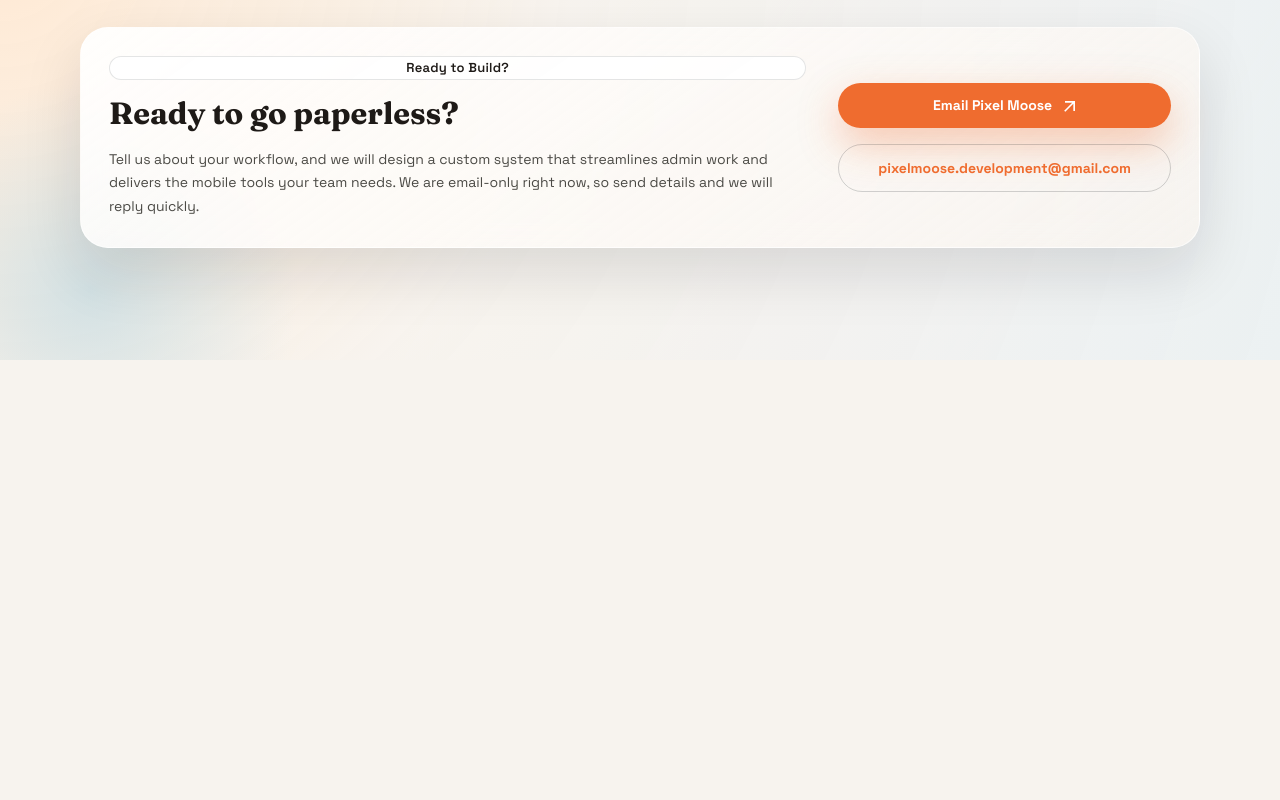
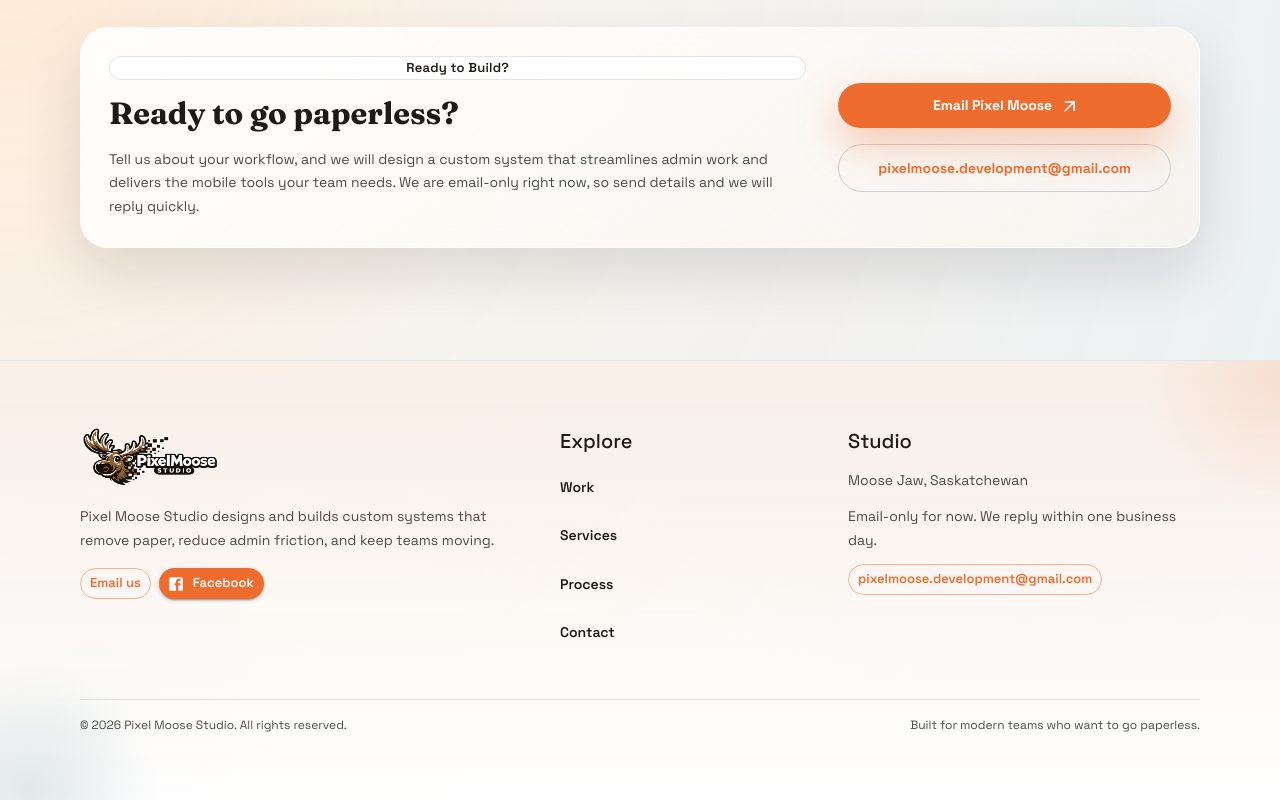
Before and after one commit to Amrutha-A-J/PixelMoose, a React (Vite) app in the folder pixelmoose/: page / in a window 1280 px wide. Shown: the part 5659-6459 px from the top of the page. Before the commit the page ends 6019 px from the top, so only its background shows below. Built offline with nearby package versions, Linux system fonts and the light colour scheme.

Commit message:
footer added

```diff
--- a/pixelmoose/src/App.tsx
+++ b/pixelmoose/src/App.tsx
@@ -29,6 +29,7 @@
 import ChevronLeftIcon from '@mui/icons-material/ChevronLeft'
 import ChevronRightIcon from '@mui/icons-material/ChevronRight'
 import CloseIcon from '@mui/icons-material/Close'
+import FacebookIcon from '@mui/icons-material/Facebook'
 import HandshakeIcon from '@mui/icons-material/Handshake'
 import LayersIcon from '@mui/icons-material/Layers'
 import MenuIcon from '@mui/icons-material/Menu'
@@ -1319,6 +1320,134 @@
             </GlassCard>
           </PageContainer>
         </Section>
+        <Box
+          component="footer"
+          sx={{
+            position: 'relative',
+            overflow: 'hidden',
+            borderTop: '1px solid rgba(15, 76, 92, 0.12)',
+            background:
+              'linear-gradient(180deg, rgba(248,238,230,0.9) 0%, rgba(255,255,255,0.96) 100%)',
+          }}
+        >
+          <Box
+            sx={{
+              position: 'absolute',
+              top: -120,
+              right: -140,
+              width: 280,
+              height: 280,
+              borderRadius: '50%',
+              background: 'radial-gradient(circle, rgba(239,108,47,0.2), transparent 70%)',
+              opacity: 0.6,
+              pointerEvents: 'none',
+            }}
+          />
+          <Box
+            sx={{
+              position: 'absolute',
+              bottom: -120,
+              left: -100,
+              width: 260,
+              height: 260,
+              borderRadius: '50%',
+              background: 'radial-gradient(circle, rgba(15,76,92,0.2), transparent 70%)',
+              opacity: 0.6,
+              pointerEvents: 'none',
+            }}
+          />
+          <PageContainer sx={{ py: { xs: 6, md: 8 }, position: 'relative', zIndex: 1 }}>
+            <Grid container spacing={4}>
+              <Grid item xs={12} md={5}>
+                <Stack spacing={2}>
+                  <LogoWordmark logoSize={{ xs: 96, sm: 120, md: 140 }} />
+                  <Typography variant="body2" color="text.secondary">
+                    Pixel Moose Studio designs and builds custom systems that remove paper,
+                    reduce admin friction, and keep teams moving.
+                  </Typography>
+                  <Stack direction="row" spacing={1} flexWrap="wrap" useFlexGap>
+                    <Button
+                      variant="outlined"
+                      size="small"
+                      href="mailto:pixelmoose.development@gmail.com"
+                      sx={{ borderRadius: 999 }}
+                    >
+                      Email us
+                    </Button>
+                    <Button
+                      variant="contained"
+                      size="small"
+                      startIcon={<FacebookIcon fontSize="small" />}
+                      href="https://www.facebook.com/share/17yZcLzNJ1/?mibextid=wwXIfr"
+                      target="_blank"
+                      rel="noopener noreferrer"
+                      sx={{ borderRadius: 999 }}
+                    >
+                      Facebook
+                    </Button>
+                  </Stack>
+                </Stack>
+              </Grid>
+              <Grid item xs={12} sm={6} md={3}>
+                <Stack spacing={1.5}>
+                  <Typography variant="h6">Explore</Typography>
+                  {[
+                    { label: 'Work', href: '#work' },
+                    { label: 'Services', href: '#services' },
+                    { label: 'Process', href: '#process' },
+                    { label: 'Contact', href: '#contact' },
+                  ].map((link) => (
+                    <Button
+                      key={link.href}
+                      href={link.href}
+                      color="inherit"
+                      sx={{ justifyContent: 'flex-start', px: 0, width: 'fit-content' }}
+                    >
+                      {link.label}
+                    </Button>
+                  ))}
+                </Stack>
+              </Grid>
+              <Grid item xs={12} sm={6} md={4}>
+                <Stack spacing={1.5}>
+                  <Typography variant="h6">Studio</Typography>
+                  <Typography variant="body2" color="text.secondary">
+                    Moose Jaw, Saskatchewan
+                  </Typography>
+                  <Typography variant="body2" color="text.secondary">
+                    Email-only for now. We reply within one business day.
+                  </Typography>
+                  <Button
+                    variant="outlined"
+                    size="small"
+                    href="mailto:pixelmoose.development@gmail.com"
+                    sx={{ borderRadius: 999, width: 'fit-content' }}
+                  >
+                    pixelmoose.development@gmail.com
+                  </Button>
+                </Stack>
+              </Grid>
+            </Grid>
+            <Box
+              sx={{
+                mt: { xs: 4, md: 6 },
+                pt: 2,
+                borderTop: '1px solid rgba(15, 76, 92, 0.12)',
+                display: 'flex',
+                flexDirection: { xs: 'column', sm: 'row' },
+                gap: 1,
+                justifyContent: 'space-between',
+              }}
+            >
+              <Typography variant="caption" color="text.secondary">
+                © {new Date().getFullYear()} Pixel Moose Studio. All rights reserved.
+              </Typography>
+              <Typography variant="caption" color="text.secondary">
+                Built for modern teams who want to go paperless.
+              </Typography>
+            </Box>
+          </PageContainer>
+        </Box>
         <Dialog
           open={Boolean(selectedProject)}
           onClose={closeProjectGallery}
```
